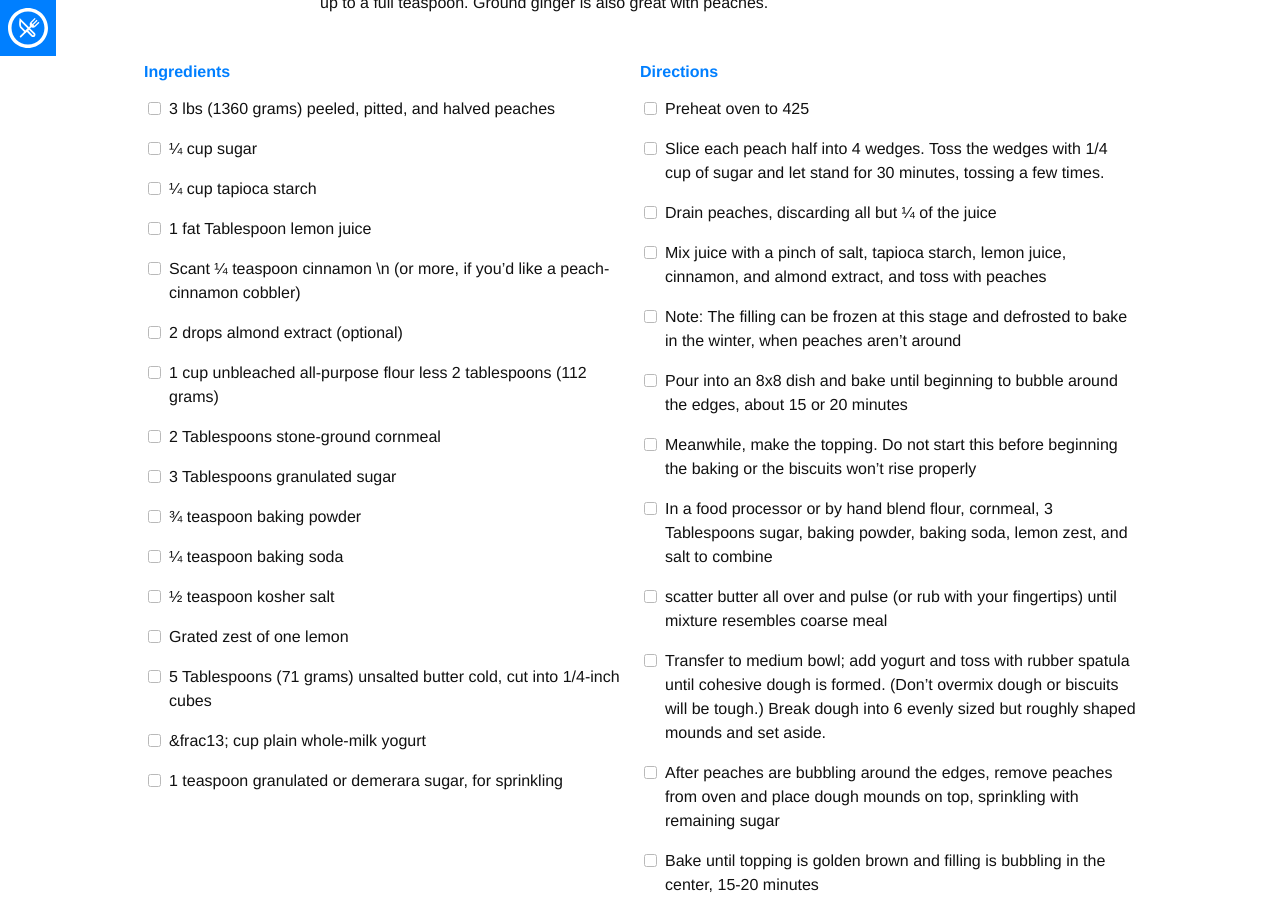
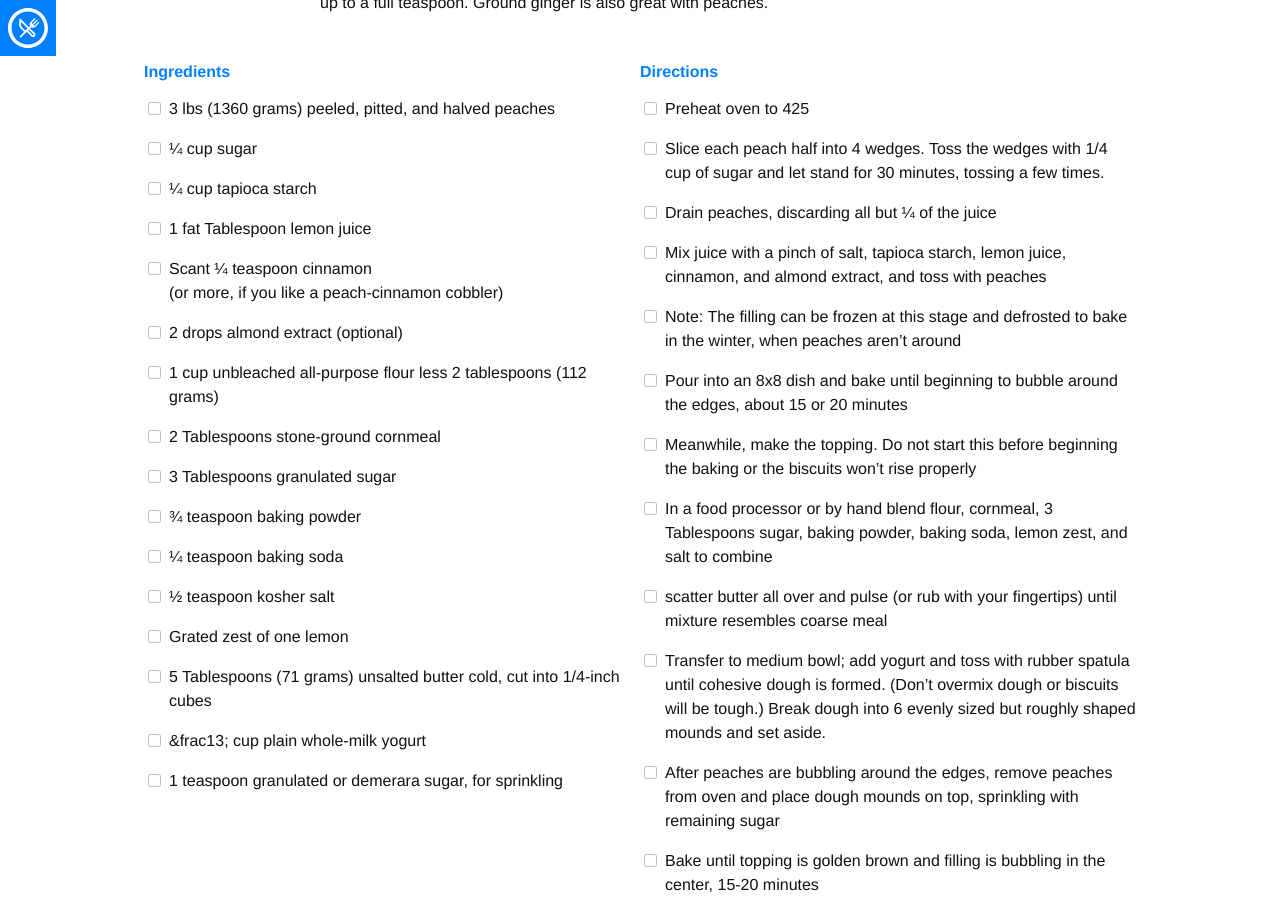
Before and after one commit to edinel/recipes, a Jekyll site: the page built from _recipes/PeachCobbler.md, in a window 1280 px wide and 900 px high, scrolled down 1227 px. Built offline with Jekyll 4.4.1, drawn with Linux system fonts in a browser that asks for light colours; nearby versions of some CDN libraries; some web fonts are replaced.

Commit message:
Trying <BR> instead of \n as the newline.

```diff
--- a/_recipes/PeachCobbler.md
+++ b/_recipes/PeachCobbler.md
@@ -9,8 +9,8 @@ ingredients:
     - "&frac14; cup sugar"
     - "&frac14; cup tapioca starch"
     - "1 fat Tablespoon lemon juice"
-    - "Scant &frac14; teaspoon cinnamon \\n
-    (or more, if you'd like a peach-cinnamon cobbler)"
+    - "Scant &frac14; teaspoon cinnamon <br>
+    (or more, if you like a peach-cinnamon cobbler)"
     - "2 drops almond extract (optional)"
     - "1 cup unbleached all-purpose flour less 2 tablespoons
     (112 grams)"
```
